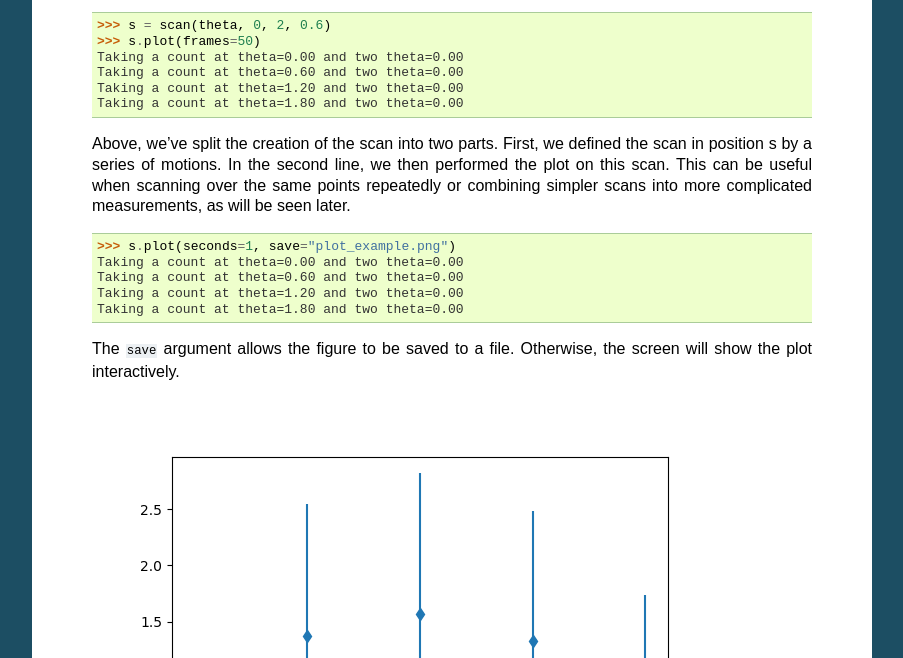
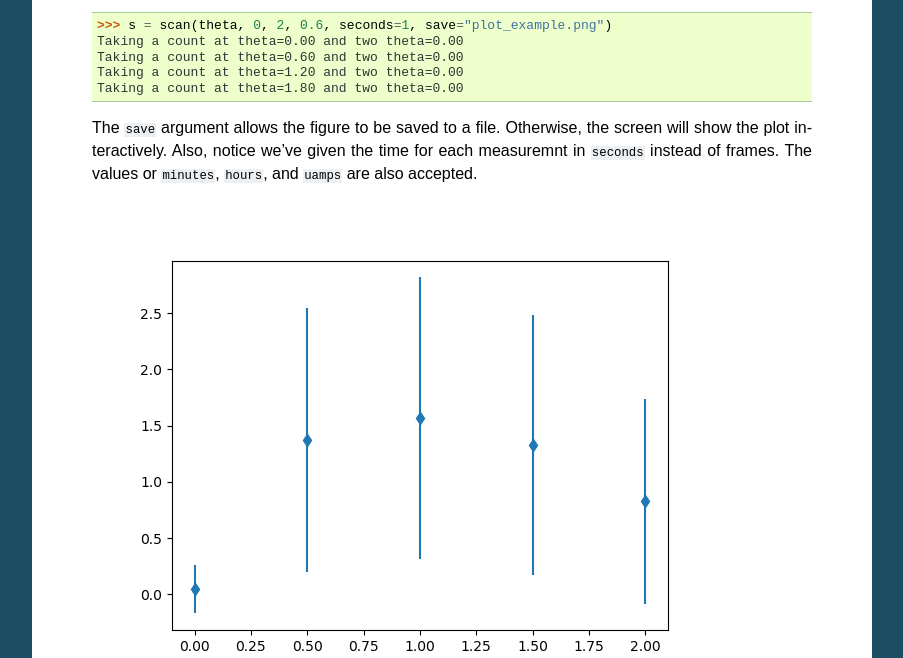
Before and after one commit to PyGenie-Scans/Scans, a Sphinx documentation site: the page built from doc/source/tutorial.rst, in a window 1280 px wide and 900 px high, scrolled down 1791 px, cut to the strip 242-900 px from the top of the window. Shown: the whole strip, without its empty margins (198-1101 px from the left). Built offline with Sphinx 7.4.7, drawn with Linux system fonts in a browser that asks for light colours; some of the changed text lies outside the part shown.

Commit message:
Simplify fit mechanics in tutorial

```diff
--- a/doc/source/tutorial.rst
+++ b/doc/source/tutorial.rst
@@ -132,32 +132,20 @@
      1.5
      2.0
 
-  >>> s = scan(theta, 0, 2, 0.6)
-  >>> s.plot(frames=50)
-  Taking a count at theta=0.00 and two theta=0.00
-  Taking a count at theta=0.60 and two theta=0.00
-  Taking a count at theta=1.20 and two theta=0.00
-  Taking a count at theta=1.80 and two theta=0.00
-
-  Above, we've split the creation of the scan into two parts.  First,
-  we defined the scan in position s by a series of motions.  In the
-  second line, we then performed the plot on this scan.  This can be
-  useful when scanning over the same points repeatedly or combining
-  simpler scans into more complicated measurements, as will be seen
-  later.
-
-  >>> s.plot(seconds=1, save="plot_example.png")
+  >>> s = scan(theta, 0, 2, 0.6, seconds=1, save="plot_example.png")
   Taking a count at theta=0.00 and two theta=0.00
   Taking a count at theta=0.60 and two theta=0.00
   Taking a count at theta=1.20 and two theta=0.00
   Taking a count at theta=1.80 and two theta=0.00
 
   The ``save`` argument allows the figure to be saved to a file.
-  Otherwise, the screen will show the plot interactively.
+  Otherwise, the screen will show the plot interactively.  Also,
+  notice we've given the time for each measuremnt in ``seconds``
+  instead of frames.  The values or ``minutes``, ``hours``, and
+  ``uamps`` are also accepted.
 
   .. image:: ../../plot_example.png
      :alt: Example plot
-
 
   There are many possibilities beyond the ``start``, ``stop``,
   ``step``, and ``stride`` that have been introduced thus far.  For
@@ -294,7 +282,7 @@
 
   We can also plot the same scan against a Gaussian
 
-  >>> fit = scan(theta, start=0, stop=2, count=11).fit(Gaussian, frames=5, save="gaussian.png")
+  >>> fit = scan(theta, start=0, stop=2, count=11, fit=Gaussian, frames=5, save="gaussian.png")
   Taking a count at theta=0.00 and two theta=0.00
   Taking a count at theta=0.20 and two theta=0.00
   Taking a count at theta=0.40 and two theta=0.00
@@ -317,7 +305,7 @@
   to refine that point.  The width of that neighbourhood is the
   parameter to PeakFit.
 
-  >>> fit = scan(theta, start=0, stop=2, count=11).fit(PeakFit(0.7), frames=5, save="peak.png")
+  >>> fit = scan(theta, start=0, stop=2, count=11, fit=PeakFit(0.7), frames=5, save="peak.png")
   Taking a count at theta=0.00 and two theta=0.00
   Taking a count at theta=0.20 and two theta=0.00
   Taking a count at theta=0.40 and two theta=0.00
@@ -344,10 +332,15 @@
   initial coaching from the beamline scientist, but should be simple
   enough for the user to modify them without assistance.
 
+  >>> th= scan(theta, start=0, stop=1, stride=0.3)
+
+  The above command does not contain a time command, so it does not
+  run the full scan command.  Instead, it merely creates a scan
+  object, which is then stored in the ``th`` variable.
+
   To start with, a user may want to scan theta and two theta together in
   lock step.
 
-  >>> th= scan(theta, start=0, stop=1, stride=0.3)
   >>> two_th= scan(two_theta, start=0, stop=2, stride=0.6)
   >>> (th& two_th).plot(frames=10, save="locked.png")
   Taking a count at theta=0.00 and two theta=0.00
```
